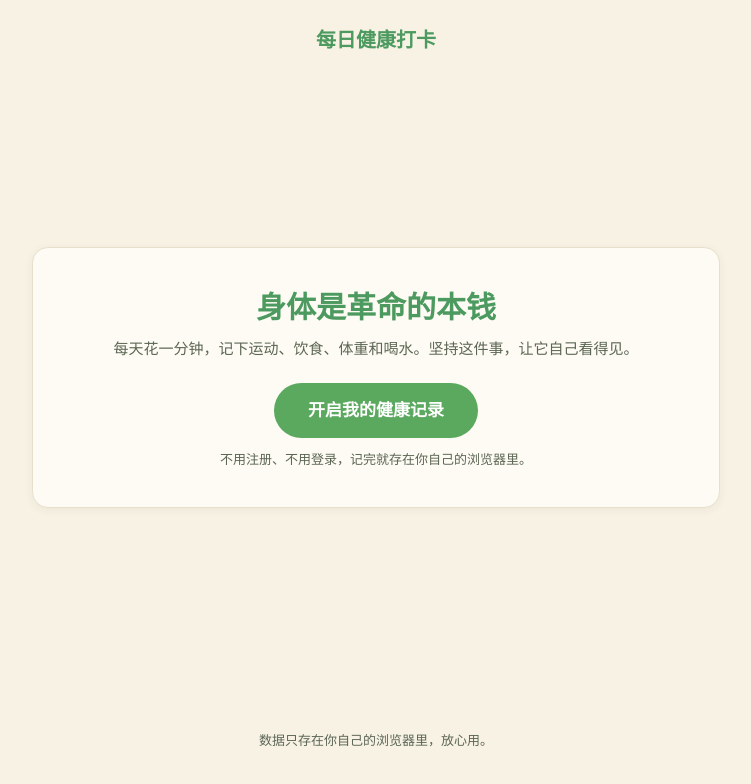
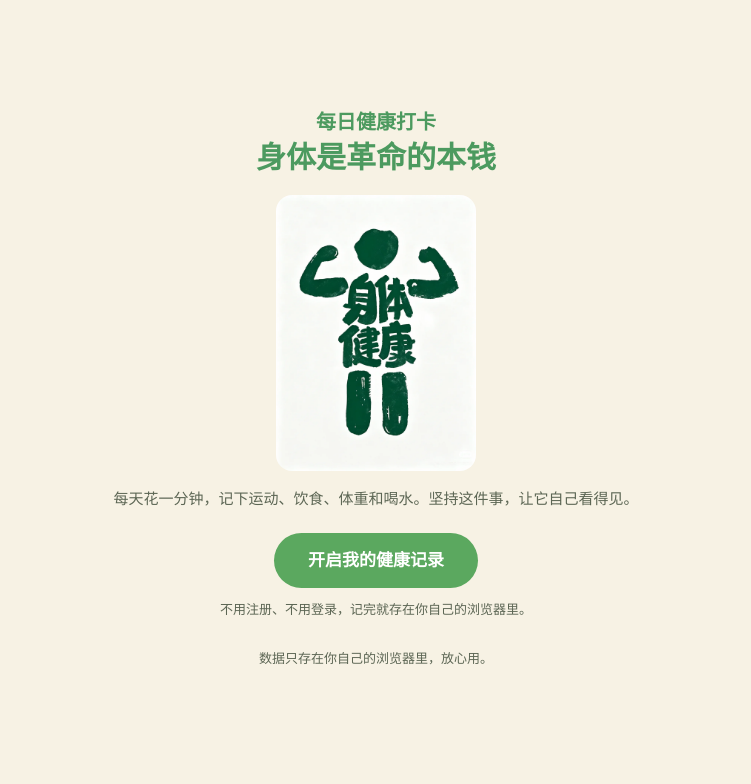
Before and after one commit to Panky-pan/Daily-Health-Log, a plain HTML site: page welcome.html in a window 1280 px wide. Shown: the whole page, without its empty margins (264-1015 px from the left). Drawn offline with Linux system fonts and the light colour scheme.

Commit message:
Day 10｜门面页加入插画并收紧布局
改了什么：hero 大卡片拆框，文字直接排在底色上；整组内容垂直居中替换两端贴边布局，消除大片空档；手机端插画收窄到 160px。
加了什么：新增 assets/img/splash-health.png（身体健康插画），标题之下插入 .splash-figure。

```diff
--- a/assets/css/style.css
+++ b/assets/css/style.css
@@ -462,15 +462,10 @@ body {
 }
 
 /* ---- Day 10：纯开屏布局 ----
-   无导航、无预览区：品牌名贴顶、页脚贴底，hero 垂直居中占满一屏 */
+   无导航、无预览区：品牌名 + 标题 + 插画 + 按钮作为一组垂直居中，
+   内容变高后上下空档自然收紧，不再有大片留白 */
 .container-splash {
   min-height: 100vh;
-  display: flex;
-  flex-direction: column;
-}
-
-.container-splash main {
-  flex: 1;
   display: flex;
   flex-direction: column;
   justify-content: center;
@@ -483,8 +478,27 @@ body {
   text-align: center;
 }
 
+/* 拆框：开屏页不用 hero 大卡片，文字直接排在页面底色上 */
 .splash-hero {
+  background: none;
+  border: none;
+  box-shadow: none;
+  padding: 0;
   margin-bottom: 0;
+}
+
+/* 插画：标题之下、副标题之上，居中 + 圆角 */
+.splash-figure {
+  display: block;
+  width: 200px;
+  height: auto;
+  margin: 18px auto 16px;
+  border-radius: var(--radius);
+}
+
+/* 开屏页页脚随内容组排布，贴得比普通页近一点 */
+.container-splash .page-footer {
+  margin-top: 28px;
 }
 
 /* ---- 预览区标题 ---- */
@@ -747,6 +761,11 @@ body {
     font-size: 13px;
   }
 
+  /* 开屏页插画小屏收窄，别撑破 360px */
+  .splash-figure {
+    width: 160px;
+  }
+
   .skeleton-cards {
     grid-template-columns: repeat(2, 1fr);
   }
--- a/welcome.html
+++ b/welcome.html
@@ -15,9 +15,11 @@
   <header class="splash-brand">每日健康打卡</header>
 
   <main>
-    <!-- ============ hero 区：整屏垂直居中的门面 ============ -->
+    <!-- ============ hero 区：标题 + 插画 + 主按钮，整组垂直居中 ============ -->
     <section class="hero splash-hero">
       <h1 class="hero-title">身体是革命的本钱</h1>
+      <img class="splash-figure" src="assets/img/splash-health.png"
+           alt="身体健康插画：绿色笔画的举臂小人">
       <p class="hero-sub">每天花一分钟，记下运动、饮食、体重和喝水。坚持这件事，让它自己看得见。</p>
       <a class="btn btn-hero" href="index.html">开启我的健康记录</a>
       <p class="hero-note">不用注册、不用登录，记完就存在你自己的浏览器里。</p>
```
Also changed, not shown: assets/img/splash-health.png (added).
